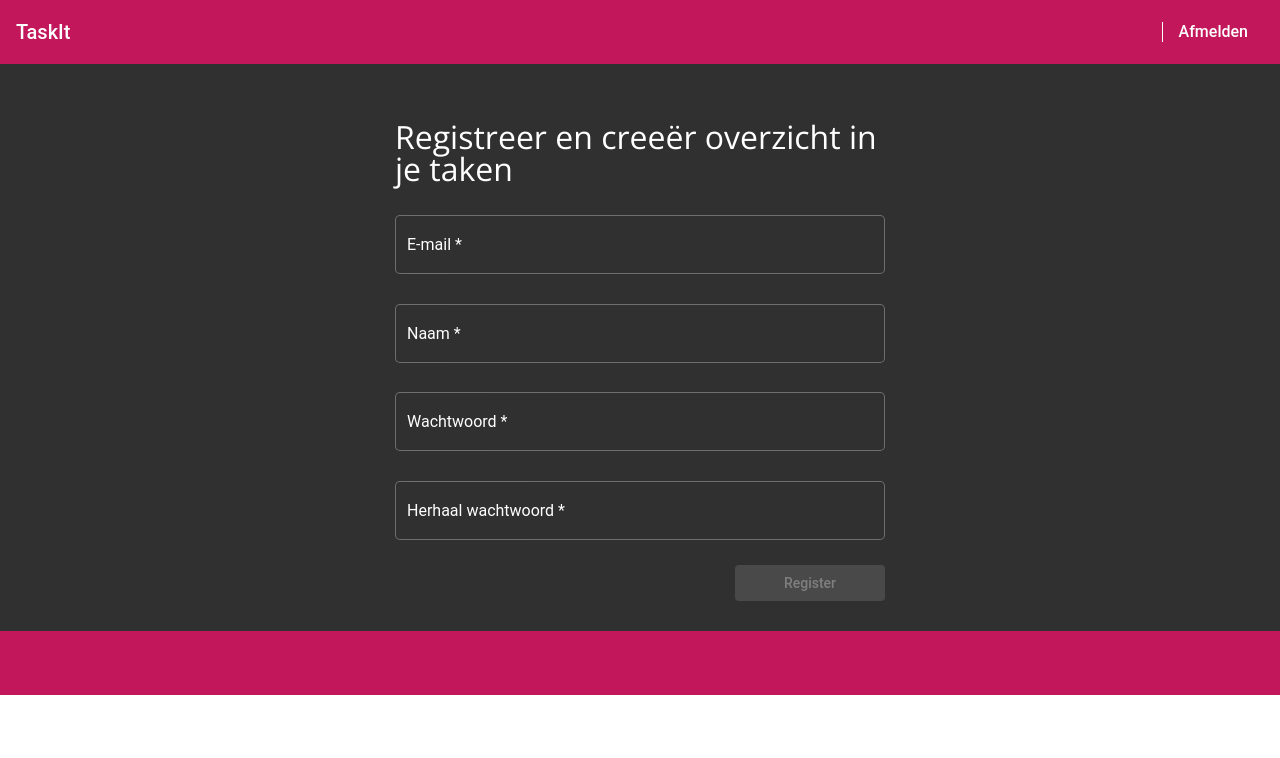
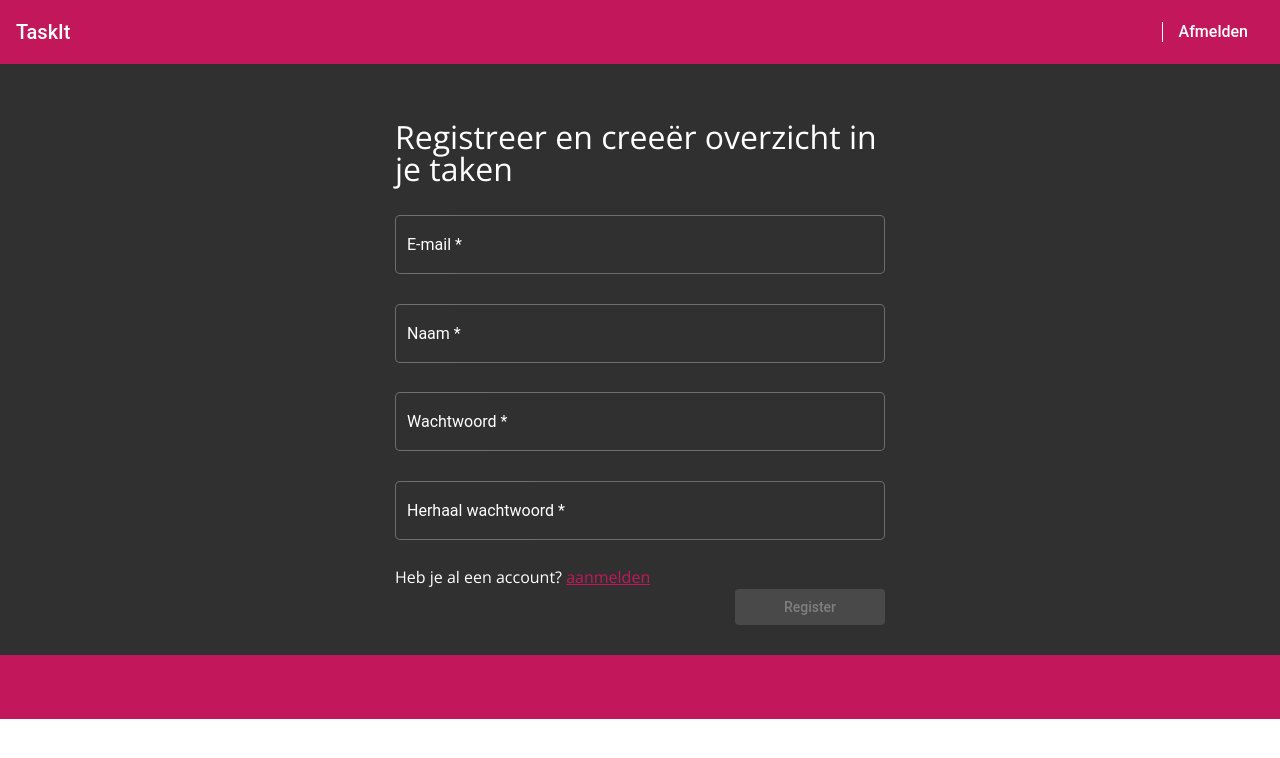
Before and after one commit to Daissy538/TaskIt-old, an Angular app in the folder task-it-frontend/: page /auth/register in a window 1280 px wide. Shown: the top 758 px of the page. Built offline with nearby package versions, Linux system fonts and the light colour scheme; sample sign-in values are in the browser's storage.

Commit message:
Add login link to register page

```diff
--- a/task-it-frontend/src/app/pages/authentication/component/register/register.component.html
+++ b/task-it-frontend/src/app/pages/authentication/component/register/register.component.html
@@ -56,7 +56,7 @@
         }}</mat-error>
       </mat-form-field>
     </div>
-
+    <span>Heb je al een account? <a [routerLink]="['/auth/login']">aanmelden</a></span>
     <button
       mat-raised-button
       type="submit"
```
